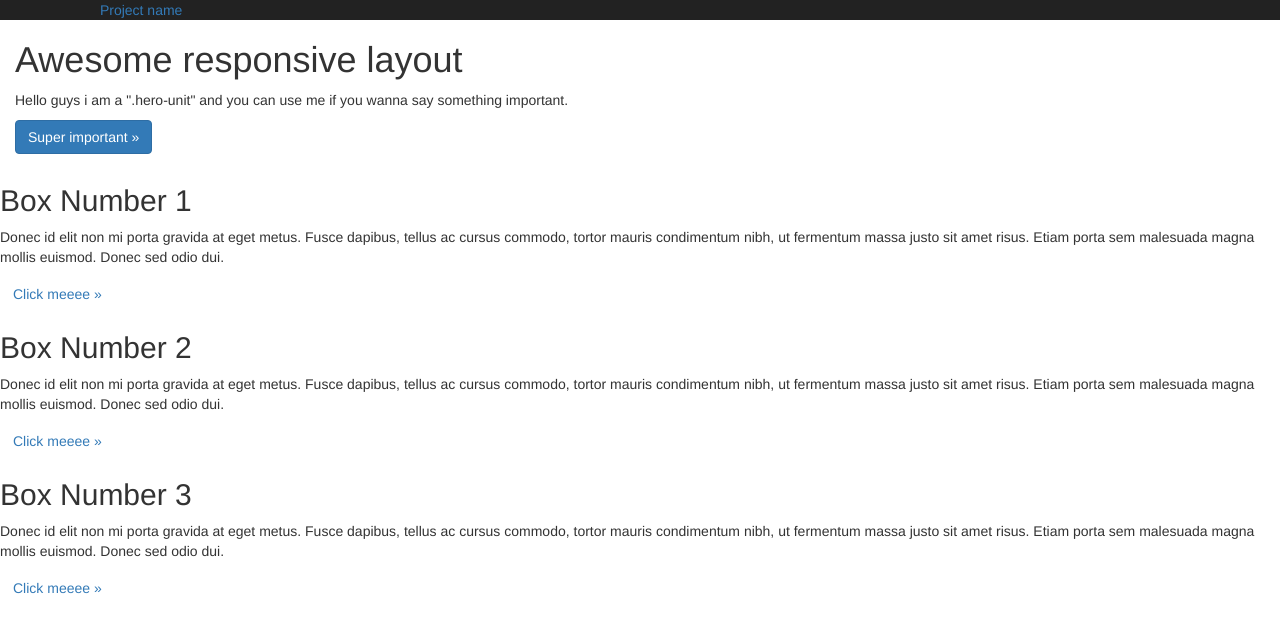
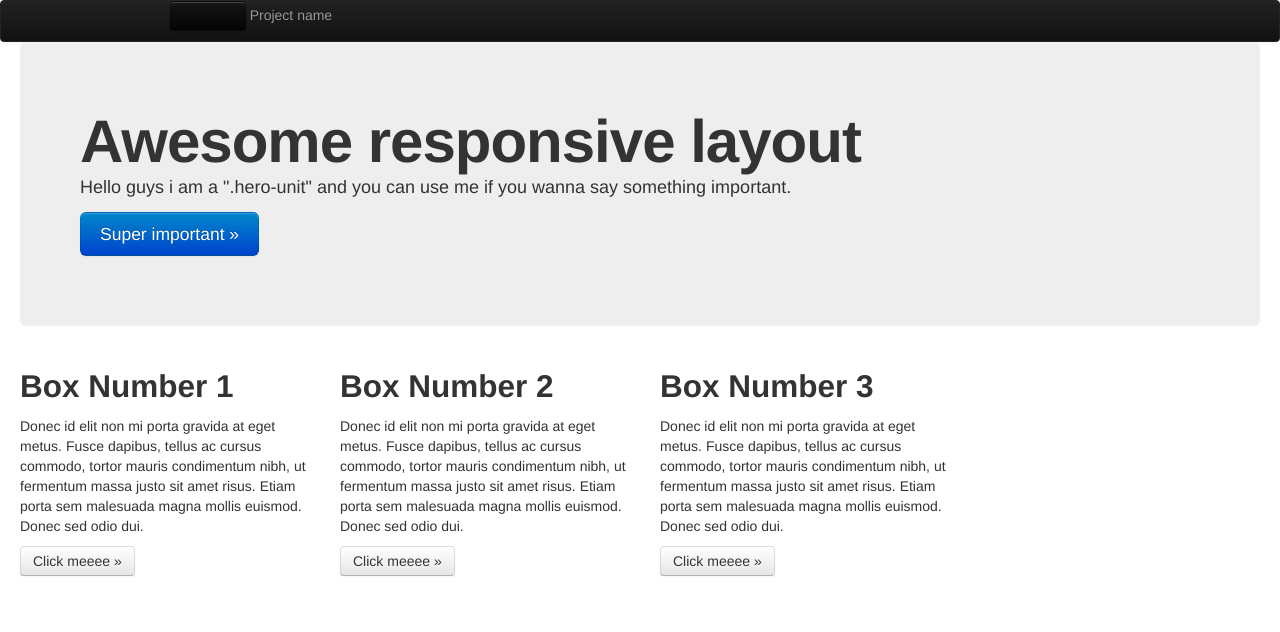
Before and after one commit to kevinfehrenbach/Page, a plain HTML site: page index.html in a window 1280 px wide. Drawn offline with nearby package versions, Linux system fonts and the light colour scheme.

Commit message:
no message

```diff
--- a/index.html
+++ b/index.html
@@ -3,7 +3,7 @@
  <head>
          <meta charset="utf-8">
          <title>Getting started with Bootstrap</title>
-         <link rel="stylesheet" href="https://github.com/kevinfehrenbach/Page/tree/gh-pages/css/bootstrap.min.css">
+         <link rel="stylesheet" href="Page/css/bootstrap.min.css">
  </head>
  <body>
 
```
